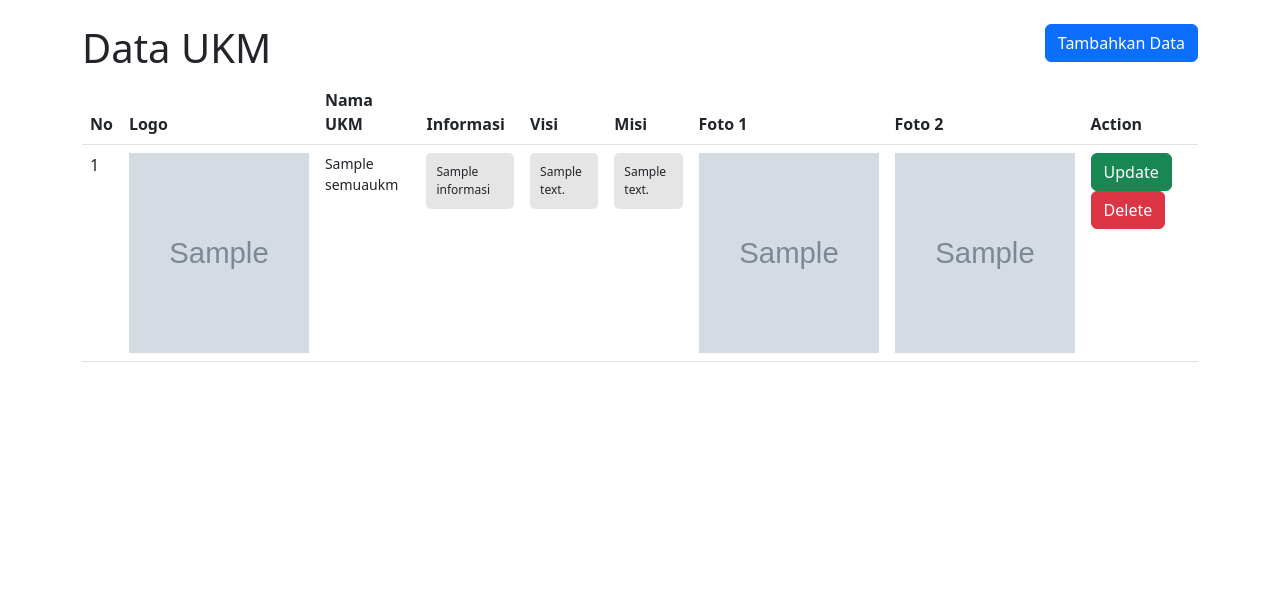
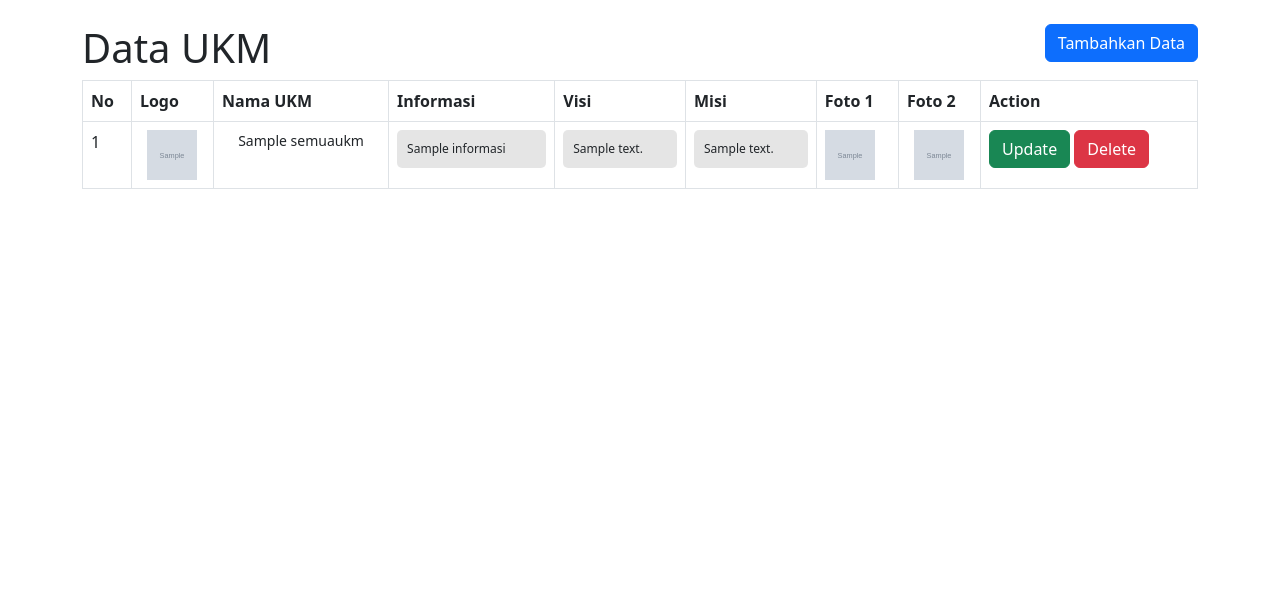
Before and after one commit to afp10202/Web-UKM-Polinela-CI4, a CodeIgniter 4 app: template app/Views/ukm.php in a window 1280 px wide. Shown: the part 56-649 px from the top of the page. Run offline with PHP 8.4 and a stand-in for CodeIgniter, Linux system fonts and the light colour scheme; the template is opened without the code that fills it: most values are stand-ins (such as "Sample title", 1, 10 or a date in 2020); grey boxes marked "Sample" are stand-in pictures; some libraries are stand-ins or nearby versions.

Commit message:
update tampilan foto ukm.php

```diff
--- a/app/Views/ukm.php
+++ b/app/Views/ukm.php
@@ -13,8 +13,8 @@
         </div>
     </div>
     <div class="table-responsive">
-        <table class="table">
-            <thead>
+        <table class="table table-bordered">
+            <thead class="thead-dark">
                 <tr>
                     <th scope="col">No</th>
                     <th scope="col">Logo</th>
@@ -32,8 +32,20 @@
                 foreach ($semuaukm as $ukm) : ?>
                     <tr>
                         <td><?= $i++; ?></td>
-                        <td><img src="/assets/foto/<?= $ukm['logo_ukm'] ?>" alt="Logo UKM"  style="display: block; margin: 0 auto; text-align: center; width: 180px; height: 200px;"></td>
-                        <td style='font-size: 14px;'><?= $ukm['nama_ukm'] ?></td>
+                        <td style="text-align: center;">
+                        <img src="/assets/foto/<?= $ukm['logo_ukm'] ?>" alt="Logo UKM"   style="width: 50px; height: 50px; display: block; margin: 0 auto;" data-bs-toggle="modal" data-bs-target="#logoModal<?= $ukm['id_ukm'] ?>">
+                        <!--Modal-->
+                        <div class="modal fade" id="logoModal<?= $ukm['id_ukm'] ?>" tabindex="-1" aria-labelledby="logoModalLabel<?= $ukm['id_ukm'] ?>" aria-hidden="true">
+                        <div class="modal-dialog modal-dialog-content">
+                            <div class="modal-content">
+                                <div class="modal-body">
+                                <img src="/assets/foto/<?= $ukm['logo_ukm'] ?>" alt="Logo UKM" style="max-width: 100%;">
+                                        </div>
+                                    </div>
+                                </div>
+                            </div>
+                        </td>
+                        <td style='font-size: 14px; text-align: center;'><?= $ukm['nama_ukm'] ?></td>
                         <td>
                             <div class="scrollable">
                                 <p><?= $ukm['informasi'] ?></p>
@@ -49,8 +61,32 @@
                                 <p><?= $ukm['misi'] ?></p>
                             </div>
                         </td>
-                        <td><img src="/assets/foto/<?= $ukm['foto_satu'] ?>"  alt="Foto 1" style="display: block; margin: 0 auto; text-align: center; width: 180px; height: 200px;" ></td>
-                        <td><img src="/assets/foto/<?= $ukm['foto_dua'] ?>" alt="Foto 2" style="display: block; margin: 0 auto; text-align: center; width: 180px; height: 200px;"></td>
+                        <td style="text-align:center;">
+                        <img src="/assets/foto/<?= $ukm['foto_satu'] ?>"  alt="Foto 1" style="width: 50px; height: 50px; display: block; margin: 0" auto; data-bs-toggle="modal" data-bs-target="#fotoSatuModal<?= $ukm['id_ukm'] ?>">
+                        <!-- Modal -->
+                        <div class="modal fade" id="fotoSatuModal<?= $ukm['id_ukm'] ?>" tabindex="-1" aria-labelledby="fotoSatuModalLabel<?= $ukm['id_ukm'] ?>" aria-hidden="true">
+                                <div class="modal-dialog modal-dialog-centered">
+                                    <div class="modal-content">
+                                        <div class="modal-body">
+                                            <img src="/assets/foto/<?= $ukm['foto_satu'] ?>" alt="Foto 1" style="max-width: 100%;">
+                                        </div>
+                                    </div>
+                                </div>
+                            </div>
+                        </td>
+                        <td style="text-align:center;">
+                        <img src="/assets/foto/<?= $ukm['foto_dua'] ?>" alt="Foto 2" style="width: 50px; height: 50px; display: block; margin: 0 auto;" data-bs-toggle="modal" data-bs-target="#fotoDuaModal<?= $ukm['id_ukm'] ?>">
+                            <!-- Modal -->
+                            <div class="modal fade" id="fotoDuaModal<?= $ukm['id_ukm'] ?>" tabindex="-1" aria-labelledby="fotoDuaModalLabel<?= $ukm['id_ukm'] ?>" aria-hidden="true">
+                                <div class="modal-dialog modal-dialog-centered">
+                                    <div class="modal-content">
+                                        <div class="modal-body">
+                                            <img src="/assets/foto/<?= $ukm['foto_dua'] ?>" alt="Foto 2" style="max-width: 100%;">
+                                        </div>
+                                    </div>
+                                </div>
+                            </div>
+                        </td>
                         <td>
                             <a href="/ukm/update/<?= $ukm['id_ukm']; ?>" class="btn btn-success">Update</a>
                             <a class="btn btn-danger" onclick="return confirmDelete(<?= $ukm['id_ukm'] ?>)">Delete</a>
```
